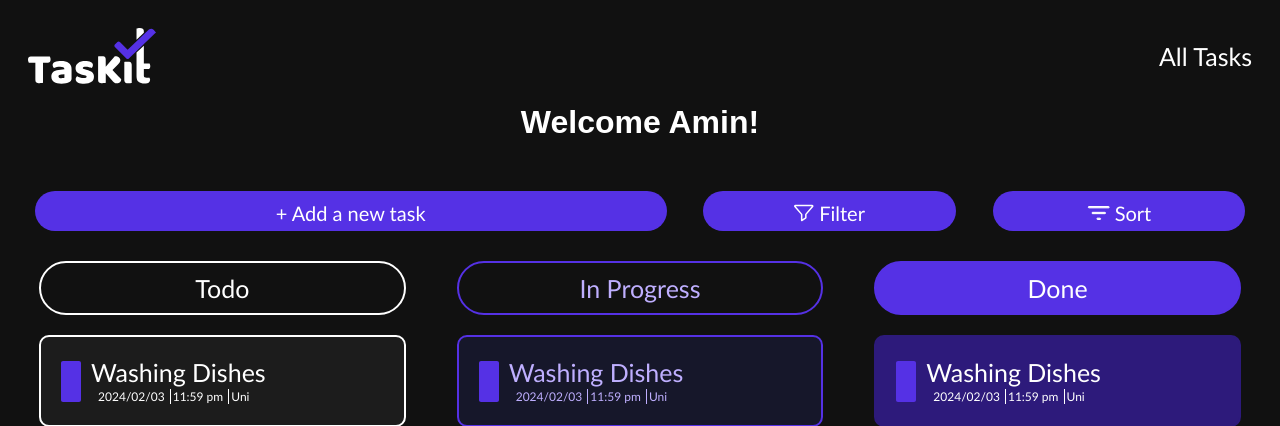
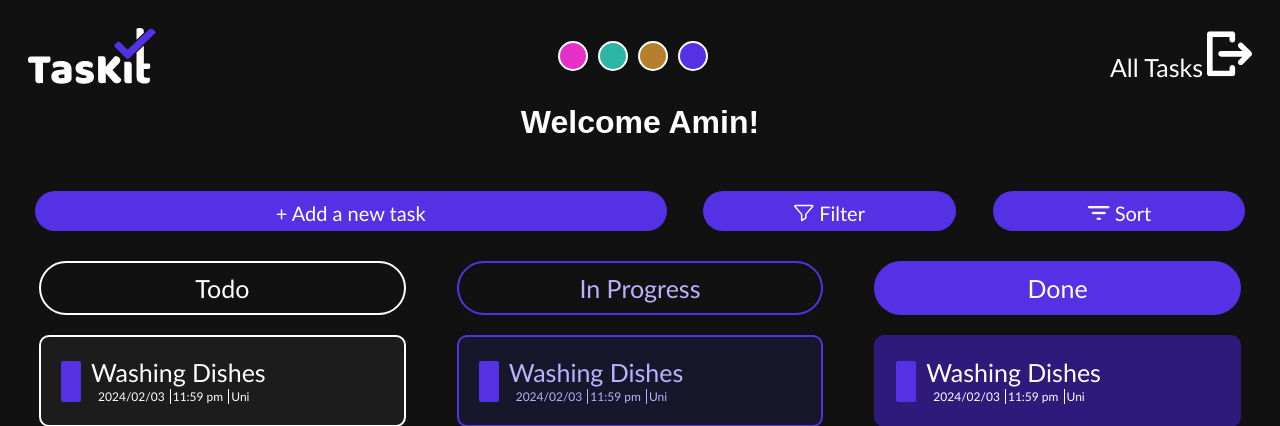
Before and after one commit to AminBihamta/TaskIt, a PHP site: page /Dashboard/dashboard.php in a window 1280 px wide. Shown: the top 426 px of the page. Run offline with PHP 8.4, Linux system fonts and the light colour scheme.

Commit message:
Refactoring

```diff
--- a/AuthenticationPages/login.php
+++ b/AuthenticationPages/login.php
@@ -2,7 +2,7 @@
 
 session_start();
 
-require_once("config.php");
+require_once ("config.php");
 
 // Get the email and password from the form
 $email = trim($_POST["Email"]);
@@ -24,7 +24,7 @@ if (filter_var($email, FILTER_VALIDATE_EMAIL) && !empty($password)) {
 
         if ($test == true) {
             $_SESSION['$userEmail'] = $email;
-            header("Location: ../dashboard.php");
+            header("Location: ../Dashboard/dashboard.php");
             exit();
         } else {
             echo "Incorrect password. Try again.";
--- a/AuthenticationPages/register.php
+++ b/AuthenticationPages/register.php
@@ -21,7 +21,7 @@ if ($stmt = mysqli_prepare($conn, $sql)) {
     // Attempt to execute the prepared statement
     if (mysqli_stmt_execute($stmt)) {
         $_SESSION['$userEmail'] = $email;
-        header("Location:../dashboard.php");
+        header("Location:../Dashboard/dashboard.php");
         exit();
     } else {
         echo "ERROR: Could not execute query: $sql. " . mysqli_error($conn);
--- a/Dashboard/addtask.html
+++ b/Dashboard/addtask.html
@@ -33,9 +33,8 @@
             <div class = "form-row2">
                 <div class = "category">
                     <label for="task-category"><img src = "../media/categoryIcon.svg" alt="Category"></label>
-                    <input list="category-options" id="categories" name="Category">
+                    <input placeholder="No Category" list="category-options" id="categories" name="Category">
                         <datalist id="category-options">
-                            <option value="No Category"></option>No Category</option>
                             <option value="Category 1">
                             <option value="Category 2">
                             <option value="Category 3">
--- a/Dashboard/dashboard.php
+++ b/Dashboard/dashboard.php
@@ -10,6 +10,7 @@ session_start();
   <meta name="viewport" content="width=device-width, initial-scale=1.0" />
   <title>Document</title>
   <link rel="stylesheet" href="dashboardStyles2.css" />
+  <script src="themeChanger.js"></script>
 </head>
 
 <body>
@@ -37,8 +38,35 @@ session_start();
         d="M98.3711 30.4697L86.8969 18.9972C86.2075 18.308 86.2075 17.1905 86.8969 16.5012L89.3933 14.0051C90.0826 13.3158 91.2004 13.3158 91.8897 14.0051L99.6193 21.7334L120.156 2.24157C120.845 1.55232 123.207 -0.501265 125.56 1.78677L128.001 4.40167C128.001 4.40167 128.001 4.40167 126.83 5.55256L100.868 30.4697C100.178 31.159 99.0604 31.159 98.3711 30.4697Z"
         fill="#5531E5" />
     </svg>
+    <!--buttons for changing themes-->
+    <form id="themeButtonContainer">
+      <button type="button" style="width: 30px; height: 30px" class="theme-button changeToPink"></button>
+      <button type="button" style="width: 30px; height: 30px" class="theme-button changeToCyan"></button>
+      <button type="button" style="width: 30px; height: 30px" class="theme-button changeToOrange"></button>
+      <button type="button" style="width: 30px; height: 30px" class="theme-button changeToPurple"></button>
+    </form>
 
-    <a href="">All Tasks</a>
+
+    <div>
+      <a href="">All Tasks</a>
+      <svg xmlns="http://www.w3.org/2000/svg" width="45" height="46" viewBox="0 0 45 46" fill="none">
+        <g clip-path="url(#clip0_274_53)">
+          <path
+            d="M35.3979 25.6614H14.0625C13.3166 25.6614 12.6012 25.3651 12.0738 24.8377C11.5463 24.3102 11.25 23.5948 11.25 22.8489C11.25 22.103 11.5463 21.3876 12.0738 20.8602C12.6012 20.3327 13.3166 20.0364 14.0625 20.0364H35.3979L31.7615 16.4C31.2365 15.8721 30.9423 15.1575 30.9433 14.413C30.9444 13.6686 31.2406 12.9549 31.767 12.4284C32.2934 11.902 33.0071 11.6058 33.7516 11.6047C34.4961 11.6037 35.2106 11.8979 35.7385 12.4229L44.176 20.8604C44.4373 21.1215 44.6445 21.4315 44.7859 21.7727C44.9272 22.1139 45 22.4796 45 22.8489C45 23.2183 44.9272 23.584 44.7859 23.9252C44.6445 24.2664 44.4373 24.5764 44.176 24.8375L35.7385 33.275C35.4777 33.5373 35.1676 33.7456 34.8261 33.8879C34.4846 34.0301 34.1183 34.1037 33.7484 34.1042C33.3784 34.1047 33.012 34.0322 32.6701 33.8909C32.3282 33.7495 32.0175 33.5421 31.7559 33.2805C31.4943 33.0189 31.2869 32.7082 31.1456 32.3663C31.0042 32.0244 30.9317 31.658 30.9323 31.288C30.9328 30.9181 31.0063 30.5519 31.1486 30.2103C31.2909 29.8688 31.4991 29.5588 31.7615 29.2979L35.3979 25.6614Z"
+            fill="white" />
+          <path
+            d="M2.8125 0.348877H25.3125C25.6819 0.348668 26.0477 0.421272 26.389 0.56254C26.7304 0.703807 27.0405 0.910966 27.3017 1.17217C27.5629 1.43338 27.7701 1.74351 27.9113 2.08483C28.0526 2.42616 28.1252 2.79198 28.125 3.16138V8.78638C28.125 9.5323 27.8287 10.2477 27.3012 10.7751C26.7738 11.3026 26.0584 11.5989 25.3125 11.5989C24.5666 11.5989 23.8512 11.3026 23.3238 10.7751C22.7963 10.2477 22.5 9.5323 22.5 8.78638V5.97388H5.625V39.7239H22.5V36.9114C22.5 36.1655 22.7963 35.4501 23.3238 34.9226C23.8512 34.3952 24.5666 34.0989 25.3125 34.0989C26.0584 34.0989 26.7738 34.3952 27.3012 34.9226C27.8287 35.4501 28.125 36.1655 28.125 36.9114V42.5364C28.1252 42.9058 28.0526 43.2716 27.9113 43.6129C27.7701 43.9542 27.5629 44.2644 27.3017 44.5256C27.0405 44.7868 26.7304 44.9939 26.389 45.1352C26.0477 45.2765 25.6819 45.3491 25.3125 45.3489H2.8125C2.4431 45.3491 2.07728 45.2765 1.73595 45.1352C1.39463 44.9939 1.0845 44.7868 0.823295 44.5256C0.562089 44.2644 0.354928 43.9542 0.213661 43.6129C0.0723941 43.2716 -0.000209506 42.9058 0 42.5364V3.16138C-0.000209506 2.79198 0.0723941 2.42616 0.213661 2.08483C0.354928 1.74351 0.562089 1.43338 0.823295 1.17217C1.0845 0.910966 1.39463 0.703807 1.73595 0.56254C2.07728 0.421272 2.4431 0.348668 2.8125 0.348877Z"
+            fill="white" />
+        </g>
+        <defs>
+          <clipPath id="clip0_274_53">
+            <rect width="45" height="45" fill="white" transform="matrix(-1 0 0 1 45 0.348877)" />
+          </clipPath>
+        </defs>
+      </svg>
+    </div>
+
+
   </header>
   <h1>Welcome Amin!</h1>
   <div class="boxedDiv">
--- a/Dashboard/dashboardStyles2.css
+++ b/Dashboard/dashboardStyles2.css
@@ -281,7 +281,7 @@ textarea::placeholder {
   justify-content: flex-end;
 }
 
-button {
+.boxedDiv button {
   background: var(--Primary-color);
   border: none;
   padding: 10px 30px;
@@ -289,3 +289,64 @@ button {
   height: 40px;
   color: var(--Primary-Text-Color);
 }
+
+#themeButtonContainer {
+  display: flex;
+  align-items: flex-start;
+  /* Adjust this to your preference */
+}
+
+.theme-button {
+  width: 15px; /* Initial small size */
+  height: 15px; /* Initial small size */
+  border-radius: 50%;
+  border: 2px solid;
+  margin: 0 5px; /* Space between buttons */
+  cursor: pointer;
+  transition: all 0.3s ease;
+  padding: 2px;
+}
+
+/* Adjust button size based on viewport width */
+@media (min-width: 768px) {
+  .theme-button {
+    width: 17px;
+    height: 17px;
+  }
+}
+
+/* Pink Theme Button */
+.changeToPink {
+  background-color: #e531c8;
+}
+
+.changeToPink:hover {
+  background-color: #d420b2;
+}
+
+/* Cyan Theme Button */
+.changeToCyan {
+  background-color: #2cb6a5;
+}
+
+.changeToCyan:hover {
+  background-color: #229e8c;
+}
+
+/* Orange Theme Button */
+.changeToOrange {
+  background-color: #b67f2c;
+}
+
+.changeToOrange:hover {
+  background-color: #9f6d1e;
+}
+
+/* Purple Theme Button */
+.changeToPurple {
+  background-color: #5531e5;
+}
+
+.changeToPurple:hover {
+  background-color: #4729c0;
+}
--- /dev/null
+++ b/Dashboard/themeChanger.js
@@ -0,0 +1,146 @@
+//changes themes of page to pink, cyan, orange, light or back to purple
+//saves info in cookie and loads the cookie file whenever the user re-visits the site
+
+//* cookie functionality
+// Function to set a cookie
+function setCookie(name, value, days) {
+  const d = new Date();
+  d.setTime(d.getTime() + days * 24 * 60 * 60 * 1000);
+  const expires = "expires=" + d.toUTCString();
+  document.cookie = name + "=" + value + ";" + expires + ";path=/";
+}
+
+// Function to get a cookie
+function getCookie(name) {
+  const cname = name + "=";
+  const decodedCookie = decodeURIComponent(document.cookie);
+  const ca = decodedCookie.split(";");
+  for (let i = 0; i < ca.length; i++) {
+    let c = ca[i];
+    while (c.charAt(0) == " ") {
+      c = c.substring(1);
+    }
+    if (c.indexOf(cname) == 0) {
+      return c.substring(cname.length, c.length);
+    }
+  }
+  return "";
+}
+
+//* changing theme functionality
+// Function to apply theme, changes the values of each var in css to match the theme
+function applyTheme(theme) {
+  //change to pink
+  if (theme === "pink") {
+    document.documentElement.style.setProperty("--Primary-color", "#E531C8");
+    document.documentElement.style.setProperty(
+      "--Light-Purple-Text-Color",
+      "#FDAFFF"
+    );
+    document.documentElement.style.setProperty(
+      "--Done-Background-color",
+      "#7B1A60"
+    );
+    document.documentElement.style.setProperty(
+      "--Purple-Background-Fill",
+      "#2A1622"
+    );
+  }
+
+  //change to cyan
+  else if (theme === "cyan") {
+    document.documentElement.style.setProperty("--Primary-color", "#2CB6A5");
+    document.documentElement.style.setProperty(
+      "--Light-Purple-Text-Color",
+      "#AFE7FF"
+    );
+    document.documentElement.style.setProperty(
+      "--Done-Background-color",
+      "#1A697B"
+    );
+    document.documentElement.style.setProperty(
+      "--Purple-Background-Fill",
+      "#162A25"
+    );
+  }
+
+  //change to orange
+  else if (theme === "orange") {
+    document.documentElement.style.setProperty("--Primary-color", "#B67F2C");
+    document.documentElement.style.setProperty(
+      "--Light-Purple-Text-Color",
+      "#FFD6AF"
+    );
+    document.documentElement.style.setProperty(
+      "--Done-Background-color",
+      "#784B16"
+    );
+    document.documentElement.style.setProperty(
+      "--Purple-Background-Fill",
+      "#2A2316"
+    );
+  }
+
+  //change to purple
+  else if (theme === "purple") {
+    document.documentElement.style.setProperty("--Primary-color", "#5531E5");
+    document.documentElement.style.setProperty(
+      "--Light-Purple-Text-Color",
+      "#BFAFFF"
+    );
+    document.documentElement.style.setProperty(
+      "--Done-Background-color",
+      "#2D1A7B"
+    );
+    document.documentElement.style.setProperty(
+      "--Purple-Background-Fill",
+      "#16172A"
+    );
+  }
+}
+
+//*updating theme for webapp and cookies functionality
+//function changes the theme of webapp and updates the cookie
+document.addEventListener("DOMContentLoaded", (event) => {
+  //applies pre-exsisting theme from cookie if found
+  const savedTheme = getCookie("theme");
+  if (savedTheme) {
+    applyTheme(savedTheme);
+  }
+
+  //changes theme and cookie to pink if button is pressed
+  const changeToPinkButton = document.getElementsByClassName("changeToPink")[0];
+  changeToPinkButton.addEventListener("click", () => {
+    setCookie("theme", "pink", 30);
+    applyTheme("pink");
+    console.log("theme trying to change");
+    location.reload();
+    console.log("theme changed to pink");
+  });
+
+  //changes theme and cookie to cyan
+  const changeToCyanButton = document.getElementsByClassName("changeToCyan")[0];
+  changeToCyanButton.addEventListener("click", () => {
+    setCookie("theme", "cyan", 30);
+    applyTheme("cyan");
+    location.reload();
+  });
+
+  //changes theme and cookie to orange
+  const changeToOrangeButton =
+    document.getElementsByClassName("changeToOrange")[0];
+  changeToOrangeButton.addEventListener("click", () => {
+    setCookie("theme", "orange", 30);
+    applyTheme("orange");
+    location.reload();
+  });
+
+  //changes theme and cookie to purple
+  const changeToPurpleButton =
+    document.getElementsByClassName("changeToPurple")[0];
+  changeToPurpleButton.addEventListener("click", () => {
+    setCookie("theme", "purple", 30);
+    applyTheme("purple");
+    location.reload();
+  });
+});
```
Also changed, not shown: addtask.css (deleted, +0 -117 lines).
